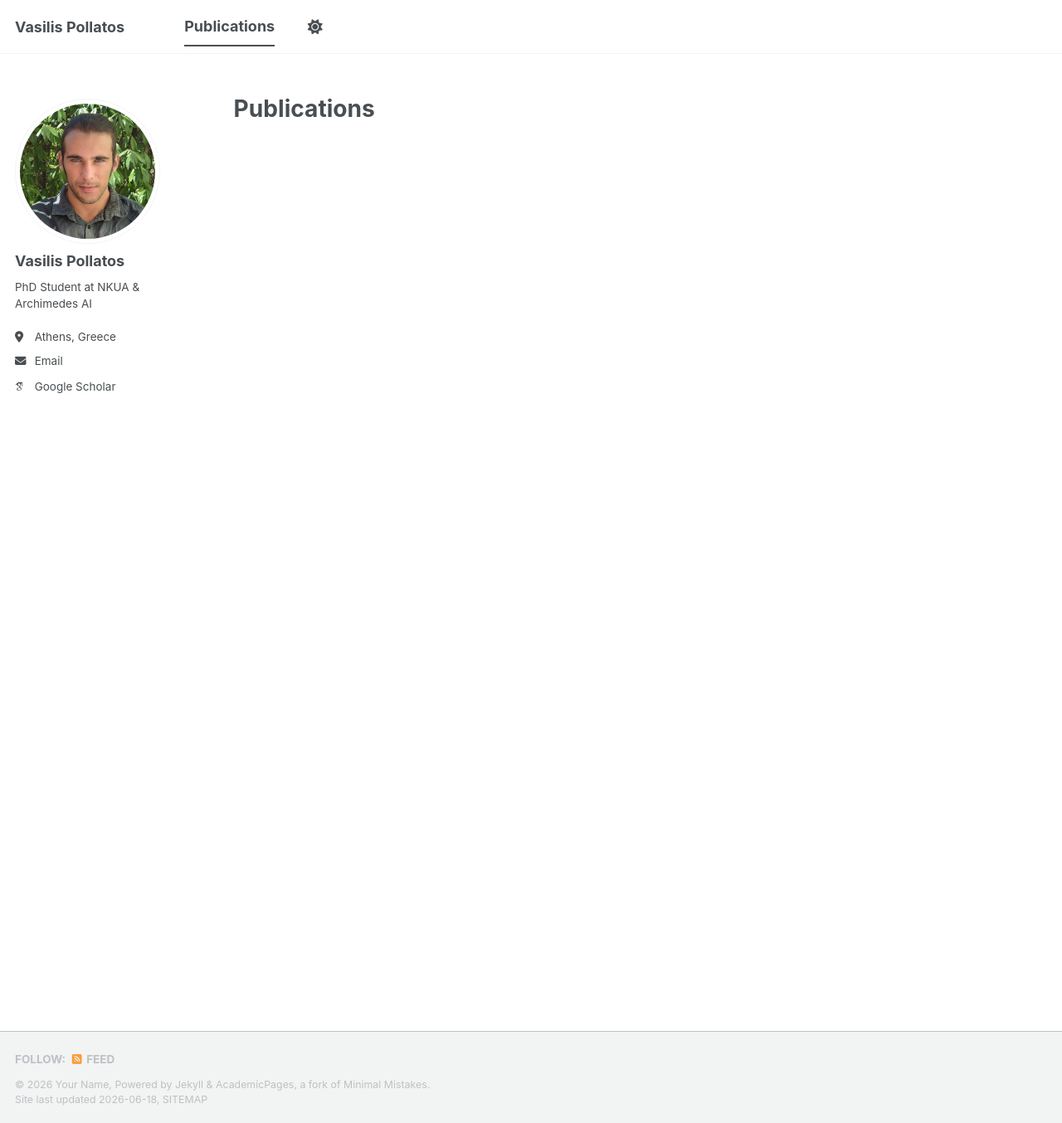
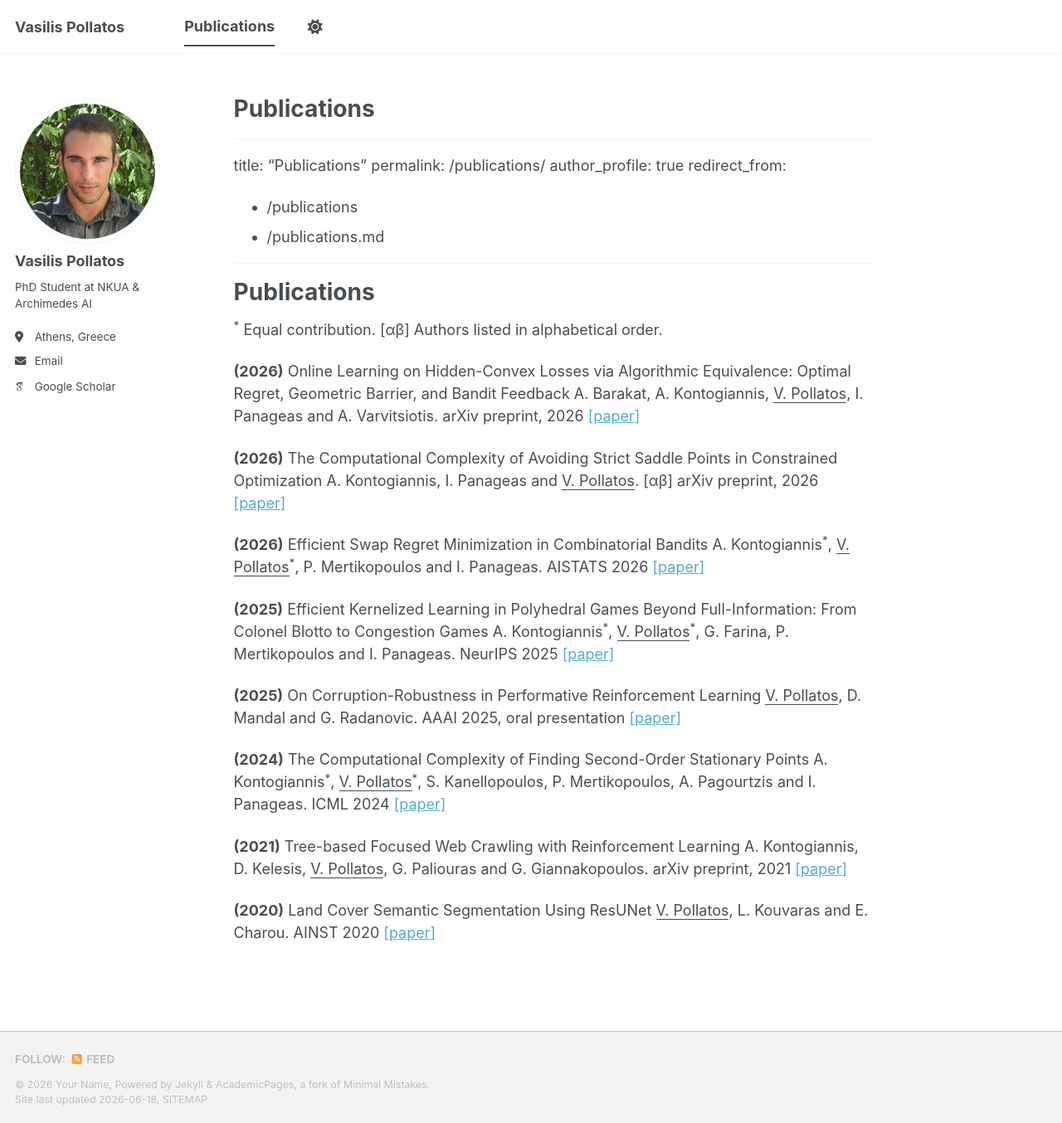
Before and after one commit to vaspoll/vaspoll.github.io, a Jekyll site: the page built from _pages/publications.md, in a window 1280 px wide and 1354 px high. Shown: the whole window at 83% size. Built offline with Jekyll 4.4.1, drawn with Linux system fonts in a browser that asks for light colours; some web fonts are replaced; a script bundle is joined from its source files by our own code; library files that are not in the unit come from our copies.

Commit message:
Update publications.md

```diff
--- a/_pages/publications.md
+++ b/_pages/publications.md
@@ -8,3 +8,51 @@ redirect_from:
 ---
 
 # Publications
+
+
+
+---
+
+title: "Publications"
+permalink: /publications/
+author_profile: true
+redirect_from:
+
+* /publications
+* /publications.md
+
+---
+
+# Publications
+
+<sup>*</sup> Equal contribution. [αβ] Authors listed in alphabetical order.
+
+**(2026)** Online Learning on Hidden-Convex Losses via Algorithmic Equivalence: Optimal Regret, Geometric Barrier, and Bandit Feedback
+A. Barakat, A. Kontogiannis, <u>V. Pollatos</u>, I. Panageas and A. Varvitsiotis.
+arXiv preprint, 2026 [[paper]](https://arxiv.org/abs/2605.26373)
+
+**(2026)** The Computational Complexity of Avoiding Strict Saddle Points in Constrained Optimization
+A. Kontogiannis, I. Panageas and <u>V. Pollatos</u>. [αβ]
+arXiv preprint, 2026 [[paper]](https://arxiv.org/abs/2604.02285)
+
+**(2026)** Efficient Swap Regret Minimization in Combinatorial Bandits
+A. Kontogiannis<sup>*</sup>, <u>V. Pollatos</u><sup>*</sup>, P. Mertikopoulos and I. Panageas.
+AISTATS 2026 [[paper]](https://arxiv.org/abs/2602.02087)
+
+**(2025)** Efficient Kernelized Learning in Polyhedral Games Beyond Full-Information: From Colonel Blotto to Congestion Games
+A. Kontogiannis<sup>*</sup>, <u>V. Pollatos</u><sup>*</sup>, G. Farina, P. Mertikopoulos and I. Panageas.
+NeurIPS 2025 [[paper]](https://arxiv.org/abs/2509.20919)
+
+**(2025)** On Corruption-Robustness in Performative Reinforcement Learning <u>V. Pollatos</u>, D. Mandal and G. Radanovic.
+AAAI 2025, oral presentation [[paper]](https://ojs.aaai.org/index.php/AAAI/article/view/34196)
+
+**(2024)** The Computational Complexity of Finding Second-Order Stationary Points
+A. Kontogiannis<sup>*</sup>, <u>V. Pollatos</u><sup>*</sup>, S. Kanellopoulos, P. Mertikopoulos, A. Pagourtzis and I. Panageas.
+ICML 2024 [[paper]](https://proceedings.mlr.press/v235/kontogiannis24a.html)
+
+**(2021)** Tree-based Focused Web Crawling with Reinforcement Learning
+A. Kontogiannis, D. Kelesis, <u>V. Pollatos</u>, G. Paliouras and G. Giannakopoulos.
+arXiv preprint, 2021 [[paper]](https://arxiv.org/abs/2112.07620)
+
+**(2020)** Land Cover Semantic Segmentation Using ResUNet <u>V. Pollatos</u>, L. Kouvaras and E. Charou.
+AINST 2020 [[paper]](https://arxiv.org/abs/2010.06285)
```
